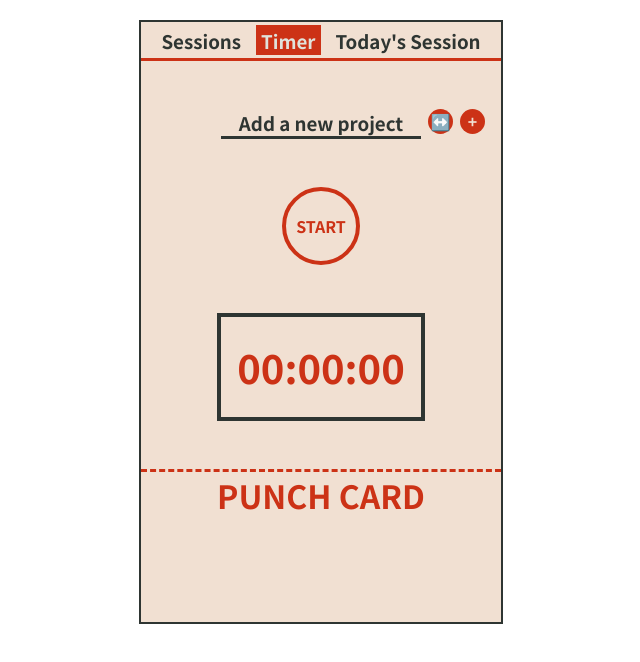
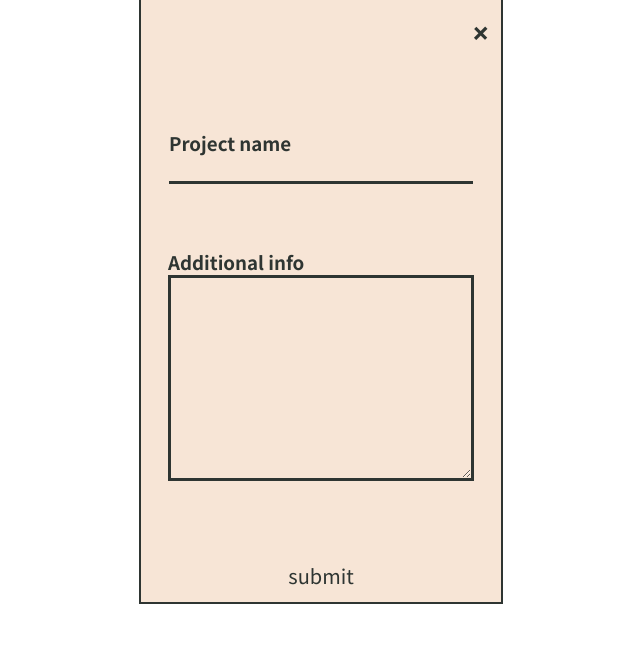
Before and after one commit to ZenVega/punchcard-app, a React (Create React App) app: page / in a window 1280 px wide. Shown: the top 662 px of the page, without its empty margins (319-959 px from the left). Built offline with nearby package versions, Linux system fonts and the light colour scheme.

Commit message:
project-adder working

```diff
--- a/src/App.css
+++ b/src/App.css
@@ -3,9 +3,11 @@
   --text-color-light:#E0E2DB;
   --header-bg-color:#E0E2DB;
   --rider-bg-color: #468C98;
-  --main-bg-color: rgb(241, 224, 210);
+  --main-bg-color: rgb(247, 229, 214);
   --punch-bg-color: #D2D4C8;
   --extra-color:rgb(204, 50, 22);
+  --app-width:360px;
+  --app-height:600px;
 }
 *{
   box-sizing: 0;
@@ -14,10 +16,9 @@
 }
 
 .app {
-  margin-top:20px;
   text-align: center;
-  width:360px;
-  height:600px;
+  width:var(--app-width);
+  height:var(--app-height);
   border: solid 2px;
   display: flex;
   flex-direction: column;
--- a/src/actions/index.js
+++ b/src/actions/index.js
@@ -68,10 +68,9 @@ export const addNewProject = (id,obj) => {
   }
 }
 
-export const changeCurrentProject = (id,obj) => {
+export const changeCurrentProject = (id) => {
   return{
     type: 'CHANGE_CURRENT_PROJECT',
-    id: id,
-    payload: obj
+    id
   }
 }
--- a/src/components/setting-components/ProjectAdder.js
+++ b/src/components/setting-components/ProjectAdder.js
@@ -1,13 +1,75 @@
-import React from 'react';
-import {useSelector} from 'react-redux'
+import React, {useState} from 'react';
+import './Setting.css'
+import {useDispatch} from 'react-redux'
+import {showProjectAdder, addNewProject, changeCurrentProject} from './../../actions/index'
+const { v4: generateID } = require('uuid');
+
 
 const ProjectAdder = () => {
+  const dispatch = useDispatch();
+
+  const [projectName, setProjectName] = useState('');
+  const [additionalInfo, setAdditionalInfo] = useState('');
+
+
+  const generateNewProject = () => {
+    const id = generateID();
+    dispatch(addNewProject(
+      id, {
+        name: projectName,
+        info: additionalInfo
+      }
+    ))
+    dispatch(changeCurrentProject(id))
+  }
+
+  const clickHandler = () => {
+    dispatch(showProjectAdder(false));
+    generateNewProject()
+  }
+
+    const nameChangeHandler = e => {
+      setProjectName(e.target.value);
+    }
+
+    const inputChangeHandler = e => {
+      setAdditionalInfo(e.target.value);
+    }
+
+
+
   return(
-  <div id="project-adder" >
-
+  <div className="project-adder" >
+    <div
+      className="exit-btn"
+      onClick={()=>dispatch(showProjectAdder(false))}
+      >+</div>
+    <div className="content-wrapper">
+      <h3>Project name</h3>
+      <input
+        className="setting-input"
+        id="project-name-input"
+        type="text"
+        onChange={nameChangeHandler}
+        />
+    </div>
+    <div className="content-wrapper">
+      <h3>Additional info</h3>
+      <textarea
+        className="setting-input"
+        id="project-info-input"
+        type="text"
+        rows="10"
+        cols="30"
+        onChange={inputChangeHandler}
+        />
+    </div>
+    <div
+      className="submit-btn"
+      onClick={clickHandler}
+      >submit</div>
   </div>
   )
-
 }
 
 export default ProjectAdder;
--- a/src/components/setting-components/ProjectList.js
+++ b/src/components/setting-components/ProjectList.js
@@ -1,9 +1,11 @@
 import React from 'react';
+import './Setting.css'
+
 import {useSelector} from 'react-redux'
 
 const ProjectList = () => {
   return(
-  <div id="project-list" >
+  <div class="project-list" >
 
   </div>
   )
--- /dev/null
+++ b/src/components/setting-components/Setting.css
@@ -0,0 +1,55 @@
+/* GENERAL */
+
+.setting-input{
+  background-color: var(--main-bg-color);
+  border:unset;
+  border-bottom: solid  var(--text-color) ;
+
+}
+
+/* PROJECT LIST */
+.project-list{
+
+}
+
+/* PROJECT ADDER */
+
+.project-adder{
+  position: fixed;
+  display: flex;
+  flex-direction: column;
+  justify-content: space-between;
+  align-items: center;
+  top:0;
+  width:var(--app-width);
+  height:var(--app-height);
+  background-color: var(--main-bg-color);
+  text-align: left;
+}
+
+
+.exit-btn{
+  align-self: end;
+  font-weight: bold;
+  font-size: 30px;
+  margin:10px;
+  transform: rotate(45deg);
+}
+
+#project-name-input{
+  font-size: 20px;
+  width: 300px;
+
+}
+
+#project-info-input{
+  border: solid  var(--text-color) ;
+  font-size: 16px;
+  width: 280px;
+  padding:10px;
+}
+
+.submit-btn{
+  font-size: 20px;
+  margin:10px;
+}
--- a/src/components/timer-components/CurrentProject.js
+++ b/src/components/timer-components/CurrentProject.js
@@ -2,10 +2,19 @@ import React from 'react';
 import {useSelector} from 'react-redux'
 
 const CurrentProject = () => {
-  const currentProject = useSelector(state=> state.data.currentProject)
+  const currentProjectID = useSelector(state=> state.data.currentProject);
+  const projects = useSelector(state=> state.data.projects);
+
+  const projectTitle = currentProjectID? projects[currentProjectID].name : 'add new project';
+
+  console.log(projects)
+  console.log(currentProjectID)
+  console.log(projects[currentProjectID])
+
+
   return(
   <div id="current-project" >
-    <h3>{currentProject}</h3>
+    <h3>{projectTitle}</h3>
   </div>
   )
 
--- a/src/components/timer-components/ProjectSwitch.js
+++ b/src/components/timer-components/ProjectSwitch.js
@@ -1,11 +1,26 @@
 import React from 'react';
 import CurrentProject from './CurrentProject'
+import { useDispatch } from 'react-redux';
+import { showProjectAdder, showProjectList } from '../../actions';
+
+
 const ProjectSwitch = () => {
+
+  const dispatch = useDispatch();
+
   return(
     <div className="project-switch">
       <CurrentProject/>
-      <div id="change-project-btn" className="project-switch-btn">↔️</div>
-      <div id="add-project-btn" className="project-switch-btn">+</div>
+      <div
+        id="change-project-btn"
+        className="project-switch-btn"
+        onClick={()=>dispatch(showProjectList(true))}
+        >↔️</div>
+      <div
+        id="add-project-btn"
+        className="project-switch-btn"
+        onClick={()=>dispatch(showProjectAdder(true))}
+        >+</div>
     </div>
   )
 }
--- a/src/reducers/dataReducers.js
+++ b/src/reducers/dataReducers.js
@@ -1,7 +1,7 @@
-export const currentProject = (state = "Add a new project", action) => {
+export const currentProject = (state = '', action) => {
   switch(action.type){
     case 'CHANGE_CURRENT_PROJECT':
-        return state
+        return action.id
       default:
         return state
       }
--- a/src/reducers/settingReducers.js
+++ b/src/reducers/settingReducers.js
@@ -1,4 +1,4 @@
-export const showProjectAdder = (state = false, action) => {
+export const showProjectAdder = (state = true, action) => {
   switch(action.type){
     case 'SHOW_PROJECT_ADDER':
         return state = action.payload;
```
